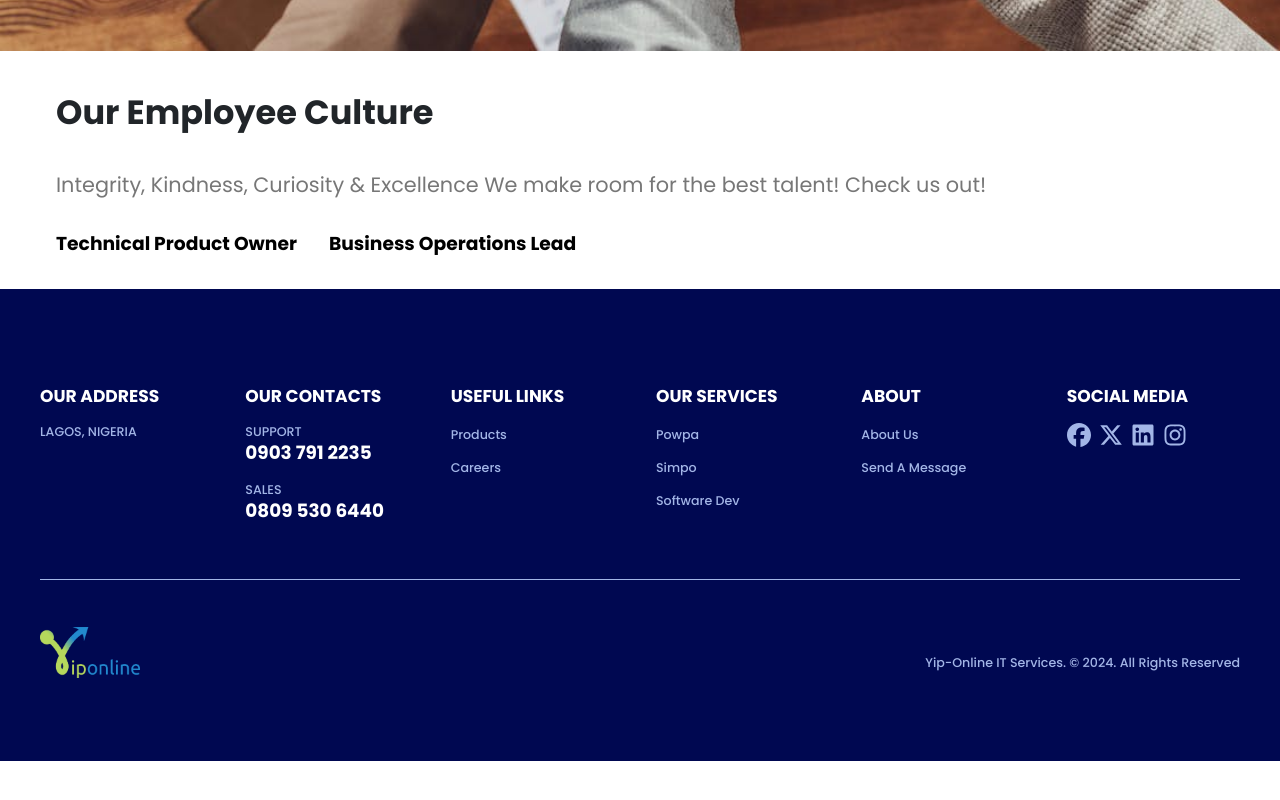
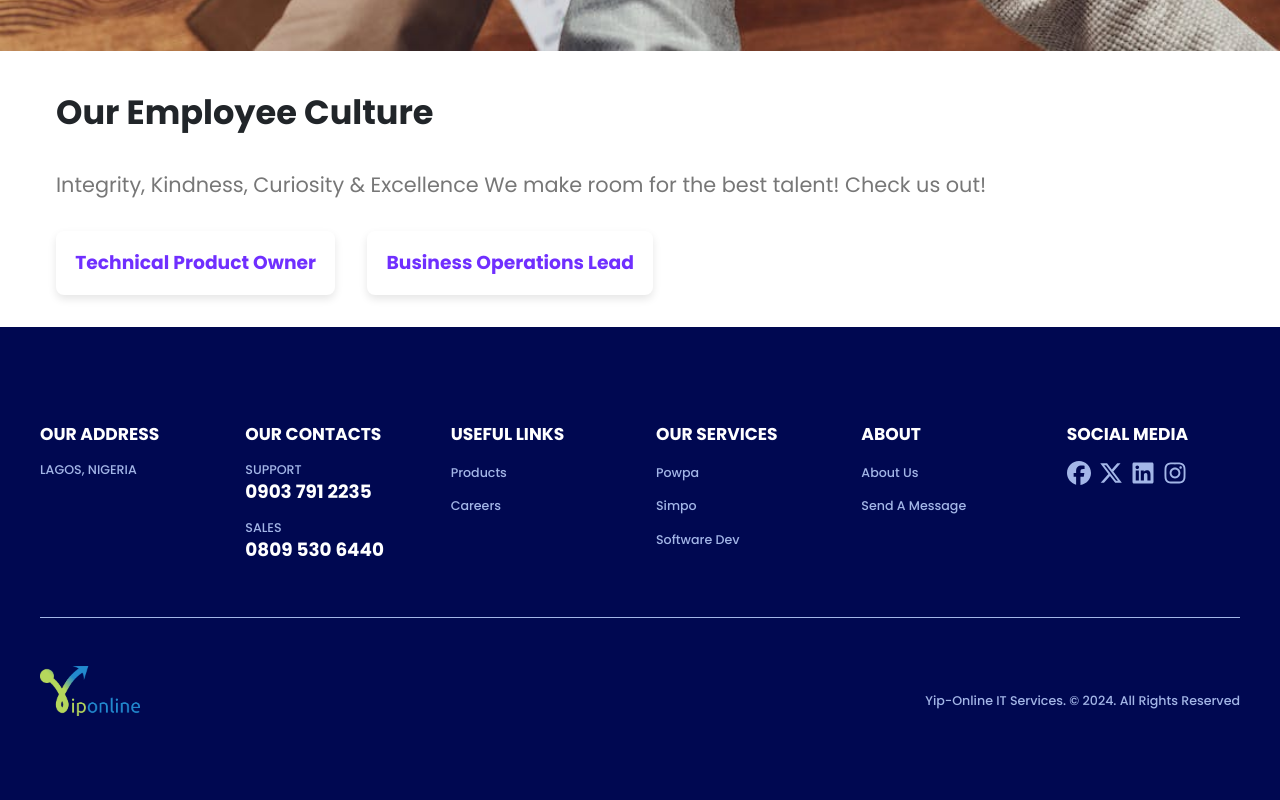
Before and after one commit to ameh-samson/yiponline, a React (Vite) app: page /career in a window 1280 px wide. Shown: the part 1328-2128 px from the top of the page. Before the commit the page ends 2089 px from the top, so only its background shows below. Built offline with nearby package versions, Linux system fonts and the light colour scheme.

Commit message:
style career card

```diff
--- a/src/Pages/Careers/CareerList/CareerCard/CareerCard.module.scss
+++ b/src/Pages/Careers/CareerList/CareerCard/CareerCard.module.scss
@@ -0,0 +1,29 @@
+@use "../../../../SCSS/colors.scss" as color;
+@use "../../../../SCSS/base.scss" as base;
+
+.cardContainer {
+  background: color.$bs-white;
+  border-radius: 8px;
+  padding: 1.2em;
+  box-shadow: 0 4px 8px rgba(0, 0, 0, 0.1);
+  min-width: 250px;
+
+  .content {
+    h3 {
+      color: color.$bs-purple;
+      cursor: pointer;
+    }
+
+    p,
+    span {
+      text-align: justify;
+      margin-block: 1em;
+      color: color.$bs-medium-gray;
+    }
+
+    span {
+      display: block;
+      font-weight: 600;
+    }
+  }
+}
```
